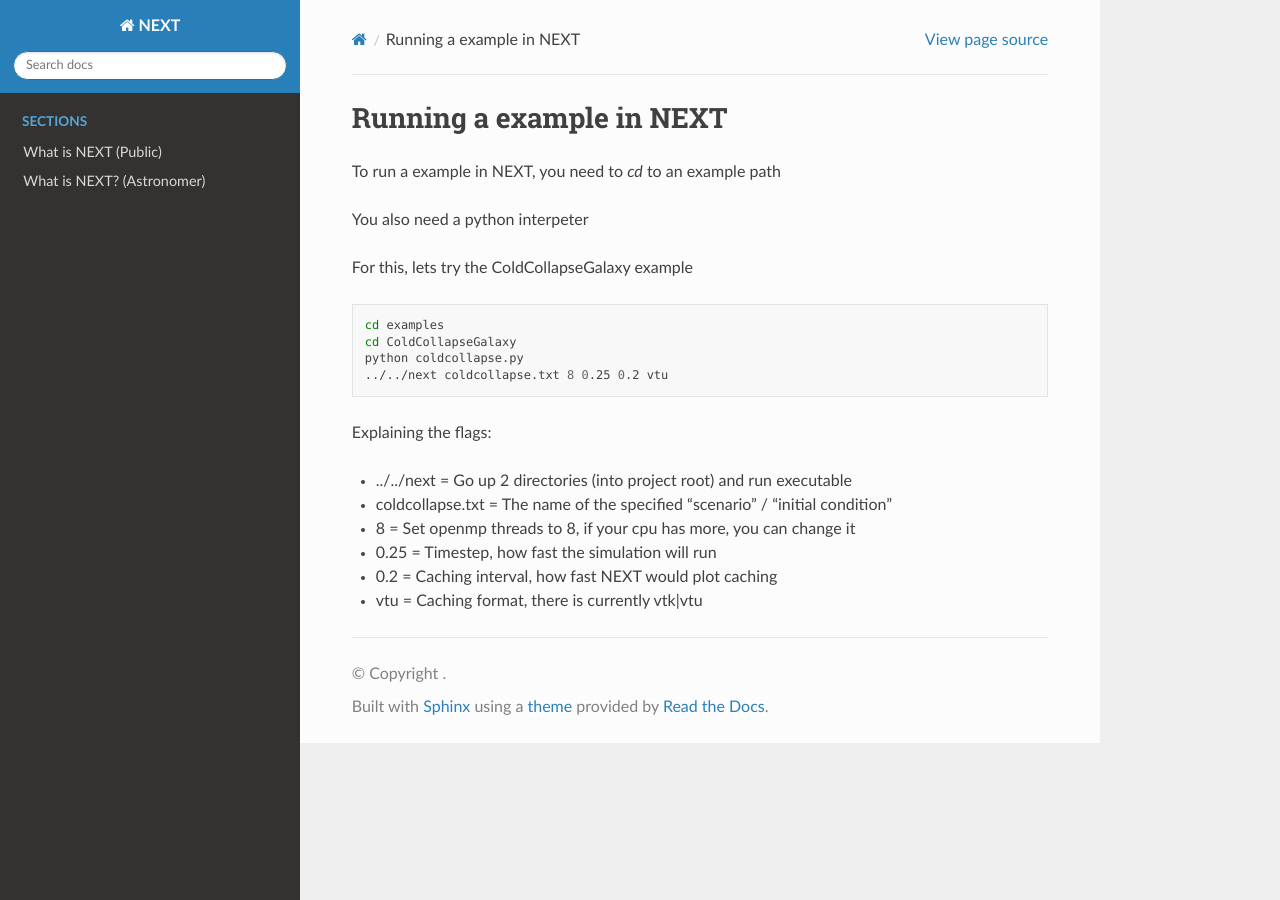
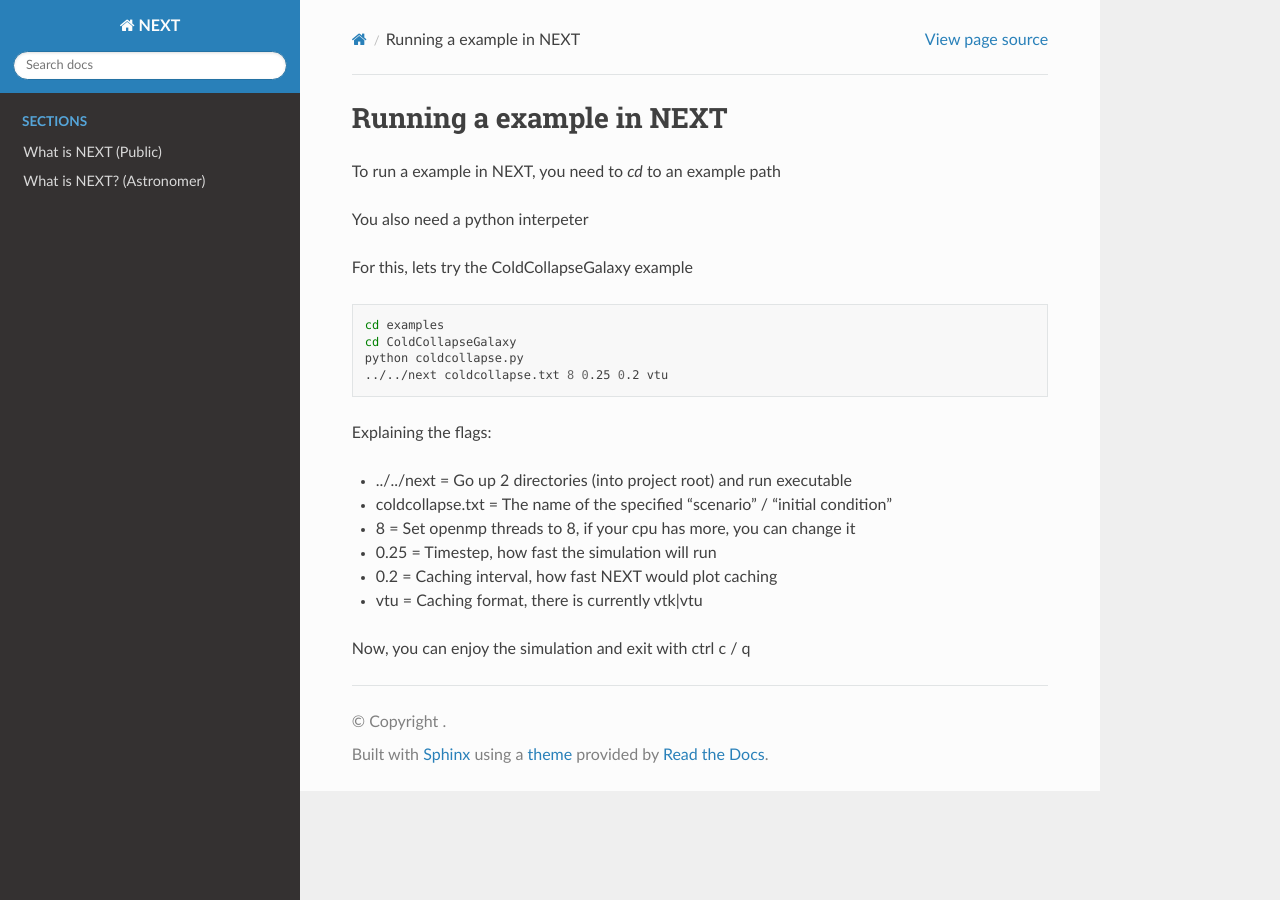
Before and after one commit to TimGoTheCreator/NEXT, a Sphinx documentation site: the page built from docs/running-example.md, in a window 1280 px wide. Built offline with Sphinx 7.4.7 and the Read the Docs theme 3.1.0, drawn with Linux system fonts in a browser that asks for light colours.

Commit message:
Update running-example.md

```diff
--- a/docs/running-example.md
+++ b/docs/running-example.md
@@ -26,3 +26,5 @@ Explaining the flags:
 - 0.2 = Caching interval, how fast NEXT would plot caching
 
 - vtu = Caching format, there is currently vtk|vtu
+
+Now, you can enjoy the simulation and exit with ctrl c / q
```
